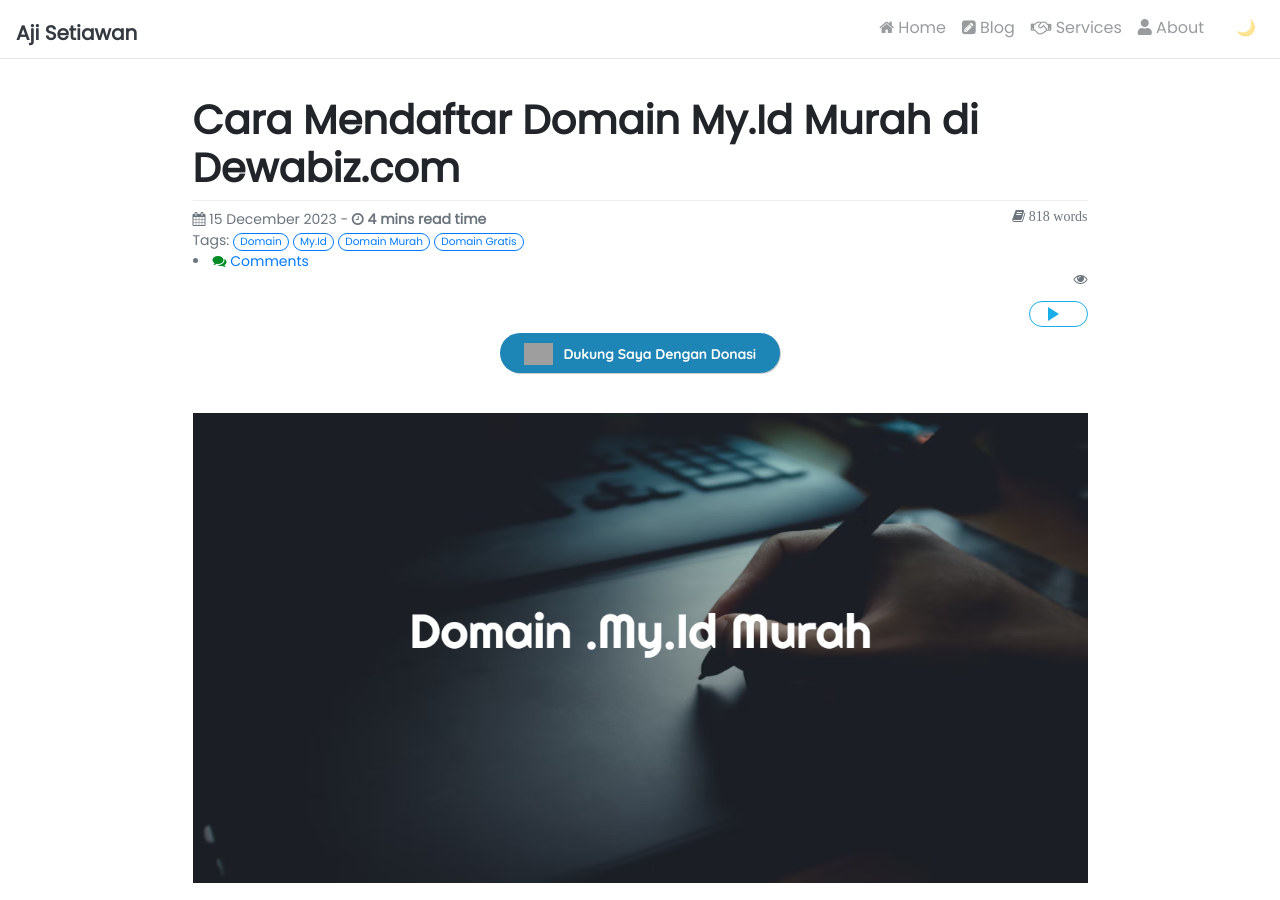
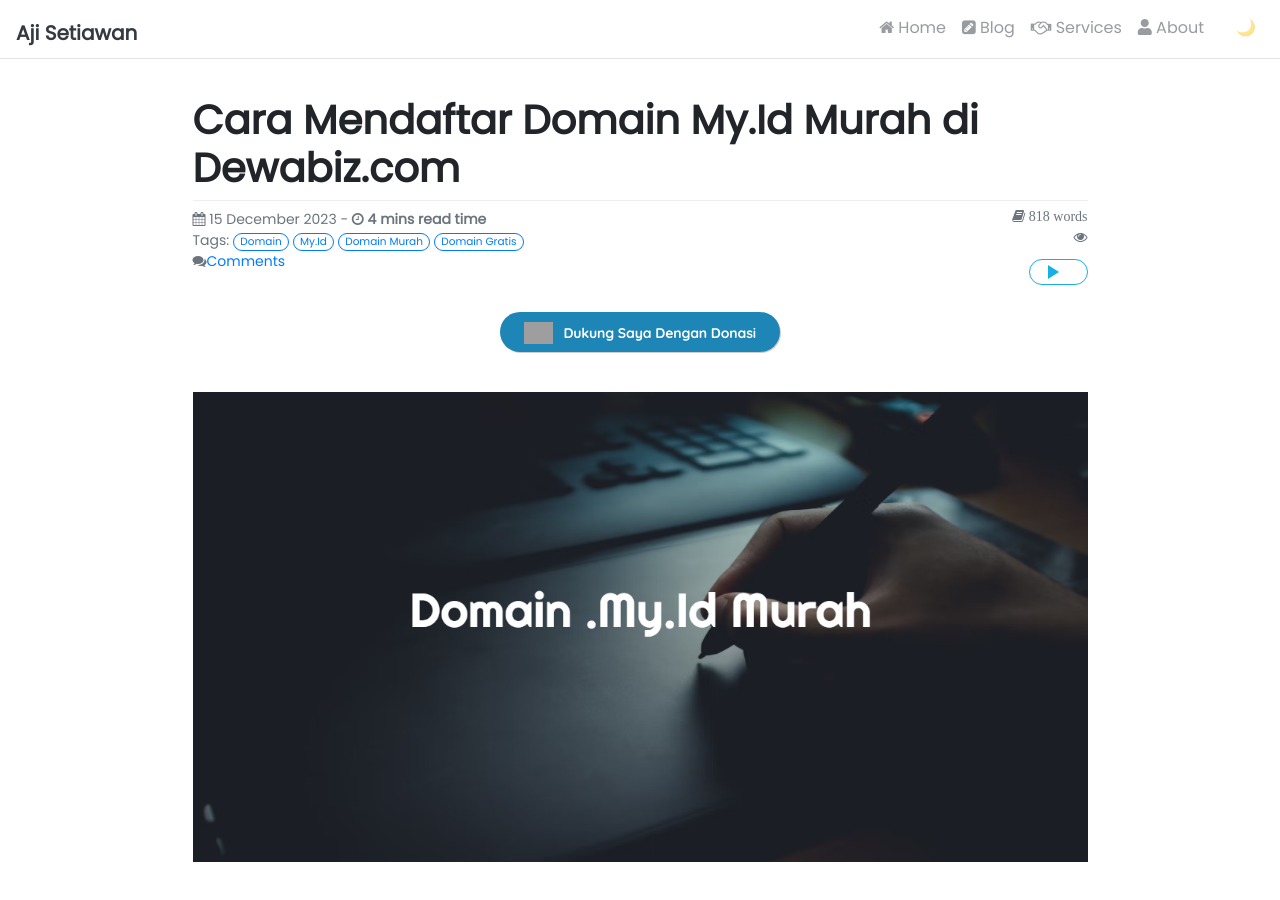
Before and after one commit to ajisetiawan716/ajisetiawan716.github.io, a Jekyll site: the page built from _posts/2023-12-15-cara-daftar-domain-my.id-murah-di-dewabiz.md, in a window 1280 px wide and 900 px high. Built offline with Jekyll 4.4.1, drawn with Linux system fonts in a browser that asks for light colours; nearby versions of some CDN libraries; comment, search, counter and statistics services are not loaded; grey boxes are pictures that could not be loaded.

Commit message:
Update post.html

```diff
--- a/_layouts/post.html
+++ b/_layouts/post.html
@@ -25,9 +25,9 @@
     </a>
     {% endfor %}
   {%- endif -%}
- <li><span><i class="fa fa-comments" style="color:#008c25"></i></span> <a href="{{ post_url }}#disqus_thread">Comments</a></li>
  <li class="fa fa-eye fa-1x kanan"><span id="busuanzi_value_page_pv" class="text-muted"></span></li>
  <br>
+  <span><i class="fa fa-comments text-muted" style="color:#008c25"></i><a href="{{ post_url }}#disqus_thread">Comments</a></span>
  {% include blog/audio.html %}
   </p>
 </div>
```
